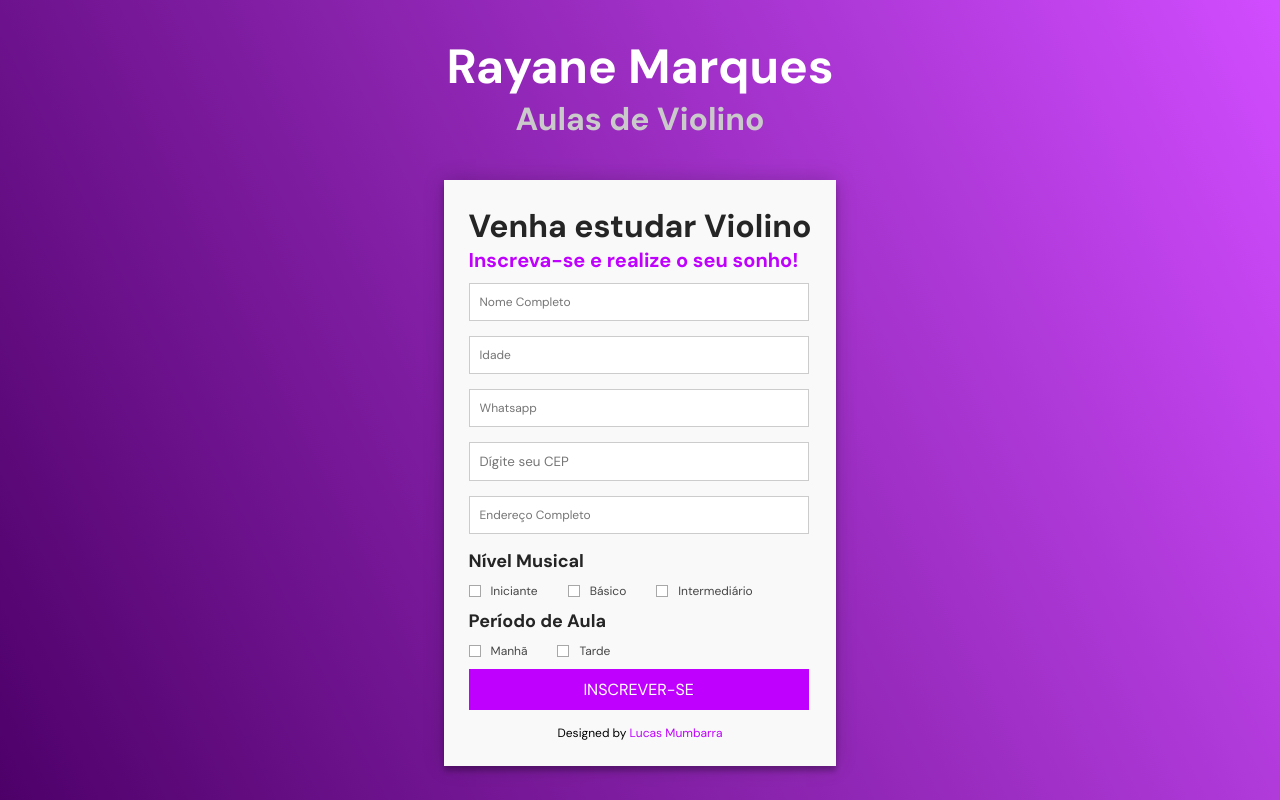
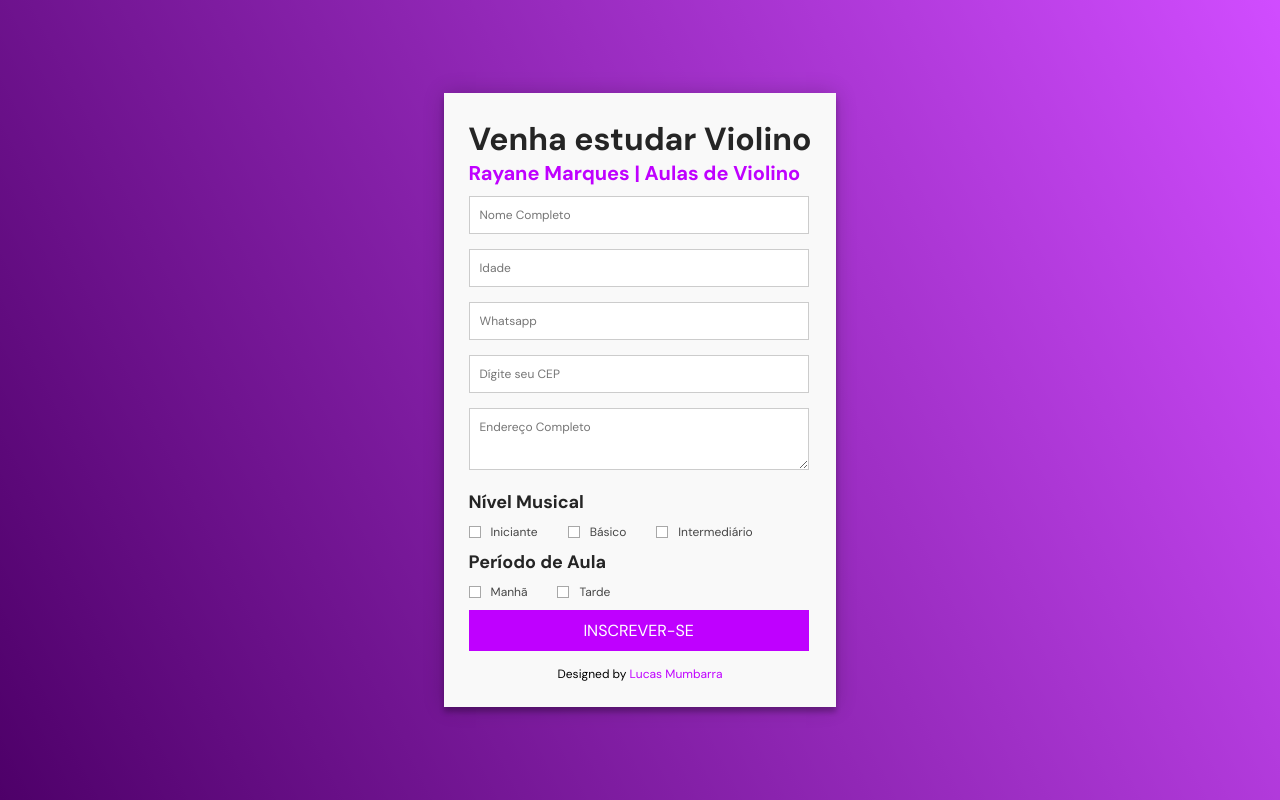
Before and after one commit to lucasmumbarra/violinLessons, a plain HTML site: page index.html in a window 1280 px wide. Drawn offline with nearby package versions, Linux system fonts and the light colour scheme.

Commit message:
Atualização API e Function.js

```diff
--- a/css/style.css
+++ b/css/style.css
@@ -35,23 +35,6 @@ h3 {
     margin-bottom: 0.625rem;
 }
 
-.titlePage {
-    display: flex;
-    flex-direction: column;
-    align-items: center;
-    margin-bottom: 1.875rem;
-}
-
-.titlePage h1 {
-    font-size: 3rem;
-    color: rgb(255, 255, 255);
-}
-
-.titlePage h2 {
-    font-size: 2rem;
-    color: rgb(202, 202, 202);
-}
-
 .forms {
     max-width: 25rem;
     width: 100%;
@@ -62,6 +45,7 @@ h3 {
 #nome,
 #idade,
 #whatsapp,
+#cep,
 #endereco {
     font: 400 0.75rem/1rem "DM Sans";
 }
@@ -119,11 +103,11 @@ fieldset {
     display: none;
 }
 
-/* #endereco {
-    height: 70px;
+#endereco {
+    height: 40px;
     word-wrap: break-word;
     word-break: break-all;
-} */
+}
 
 #level,
 #period {
--- a/index.html
+++ b/index.html
@@ -19,14 +19,10 @@
 <body>
     <main>
         <section>
-            <div class="titlePage">
-                <h1>Rayane Marques</h1>
-                <h2>Aulas de Violino</h2>
-            </div>
             <div class="forms">
                 <form class="inscription" action="https://docs.google.com/forms/d/e/1FAIpQLSfO9cb1tj5GBuw4oHOq6AECX7GLIWEdEVEqdx1oTR8P3Va8ag/formResponse">
                     <h1 class="title">Venha estudar Violino</h1>
-                    <h2 class="subtitle">Inscreva-se e realize o seu sonho!</h2>
+                    <h2 class="subtitle">Rayane Marques | Aulas de Violino</h2>
 
                     <fieldset>
                         <input placeholder="Nome Completo" type="text" name="entry.999871970" autocomplete="off" id="nome">
@@ -45,7 +41,7 @@
                     </fieldset>
 
                     <fieldset>
-                        <input placeholder="Endereço Completo" type="text" name="entry.1135435788" autocomplete="off" id="endereco">
+                        <textarea placeholder="Endereço Completo" type="text" name="entry.1135435788" autocomplete="off" id="endereco"></textarea>
                     </fieldset>
 
                     <fieldset class="level">
--- a/package.json
+++ /dev/null
@@ -1,6 +0,0 @@
-{
-  "dependencies": {
-    "cep-promise": "^4.1.1",
-    "node-es-module-loader": "^0.3.8"
-  }
-}
--- a/services/api/api.js
+++ b/services/api/api.js
@@ -25,7 +25,7 @@ function pesquisacep(valor) {
 
 function meu_callback(conteudo) {
     if (!("erro" in conteudo)) {
-        document.getElementById('endereco').value=(conteudo.logradouro + conteudo.cep + conteudo.bairro + conteudo.localidade + conteudo.uf)
+        document.getElementById('endereco').value=(conteudo.logradouro + ", " + conteudo.cep + ", " + conteudo.bairro + ", " + conteudo.localidade + "/" + conteudo.uf)
     }
 }
 
```
Also changed, not shown: 1 other file.
